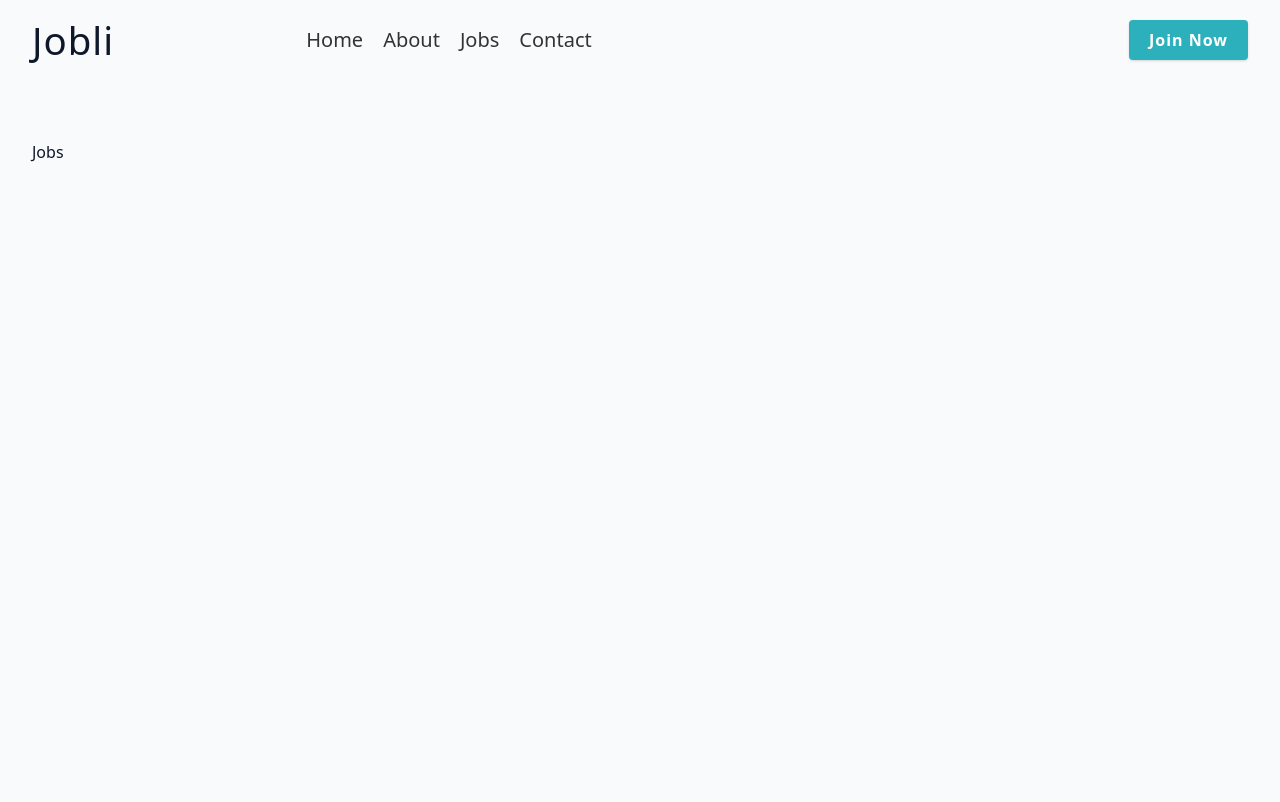
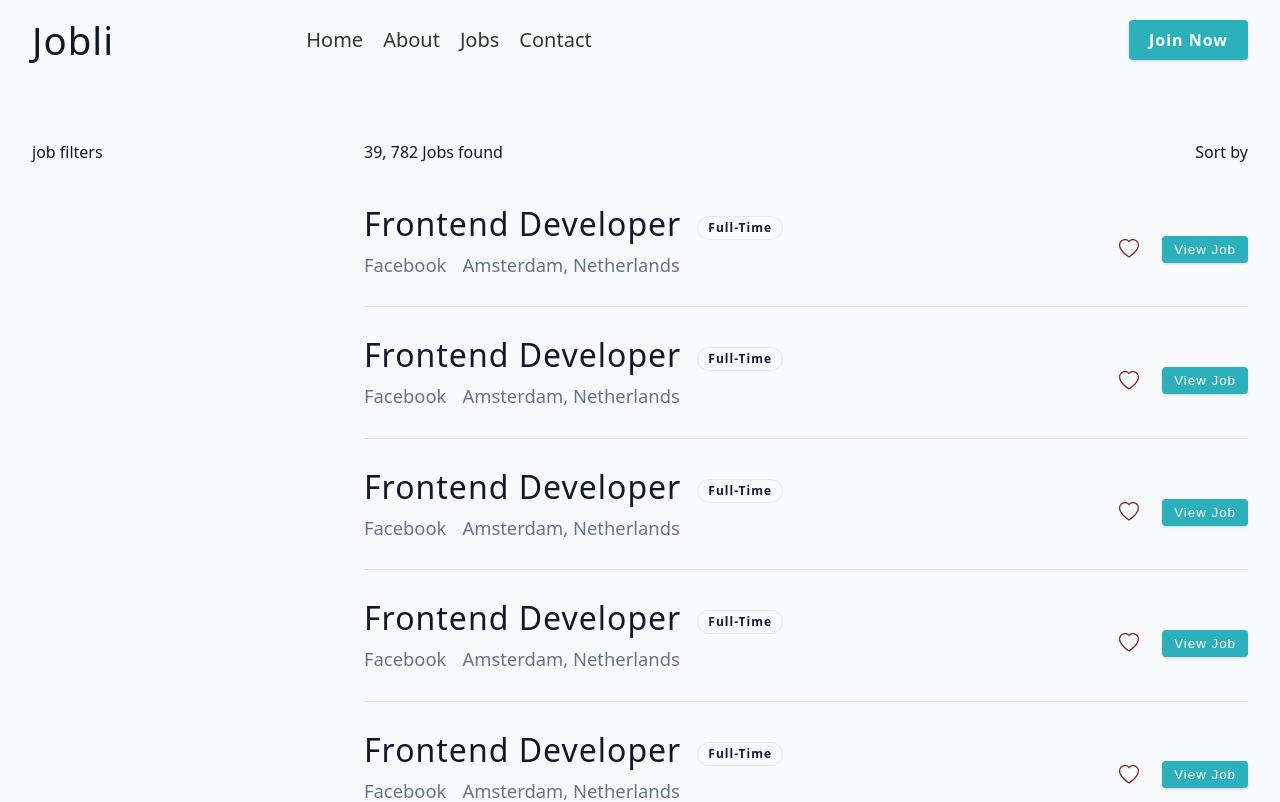
Before and after one commit to Jon-Felipe/jobli, a React (Vite) app in the folder client/: page /jobs in a window 1280 px wide. Shown: the top 802 px of the page. Built offline with nearby package versions, Linux system fonts and the light colour scheme.

Commit message:
displaying jobs

```diff
--- a/client/src/components/JobCard.tsx
+++ b/client/src/components/JobCard.tsx
@@ -40,7 +40,6 @@ const Wrapper = styled.article`
   justify-content: space-between;
   width: 100%;
   border-bottom: 1px solid var(--red-light);
-  max-width: 800px;
   margin: 1rem auto;
   padding: 1rem 0;
   text-align: left;
--- a/client/src/pages/Home.tsx
+++ b/client/src/pages/Home.tsx
@@ -54,12 +54,14 @@ function Home({}: Props) {
       </section>
       {/* recent jobs */}
       <section className='recent-jobs'>
+        <div className='recent-jobs__content'>
           <h4 className='recent-jobs__title'>Recently Added Jobs</h4>
           <h1 className='recent-jobs__subtitle'>Featured Jobs</h1>
           <div className='recent-jobs__cards'>
             {dummy_jobs.map((job) => (
               <JobCard key={job.id} job={job} />
             ))}
+          </div>
         </div>
       </section>
     </Wrapper>
@@ -141,6 +143,10 @@ const Wrapper = styled.div`
     padding: 4rem 2rem;
     text-align: center;
   }
+  .recent-jobs__content {
+    max-width: 800px;
+    margin: 0 auto;
+  }
   .recent-jobs__title {
     color: var(--grey-500);
     font-size: 1.25rem;
--- a/client/src/pages/Jobs.tsx
+++ b/client/src/pages/Jobs.tsx
@@ -1,9 +1,26 @@
 import styled from 'styled-components';
+import { dummy_jobs } from '../utils/constants';
+import JobCard from '../components/JobCard';
 
 type Props = {};
 
 function Jobs({}: Props) {
-  return <Wrapper>Jobs</Wrapper>;
+  return (
+    <Wrapper>
+      <section className='filters'>job filters</section>
+      <section className='jobs'>
+        <div className='jobs__header'>
+          <p>39, 782 Jobs found</p>
+          <div className='jobs__sort'>Sort by</div>
+        </div>
+        <div className='jobs__content'>
+          {dummy_jobs.map((job) => (
+            <JobCard key={job.id} job={job} />
+          ))}
+        </div>
+      </section>
+    </Wrapper>
+  );
 }
 
 export default Jobs;
@@ -13,4 +30,18 @@ const Wrapper = styled.div`
   max-width: 1320px;
   margin: 4rem auto;
   padding: 0 2rem;
+  display: grid;
+  .filters {
+    margin-bottom: 2rem;
+  }
+  .jobs__header {
+    display: flex;
+    align-items: center;
+    justify-content: space-between;
+    margin-bottom: 2rem;
+  }
+  @media (min-width: 1024px) {
+    grid-template-columns: 300px 1fr;
+    column-gap: 2rem;
+  }
 `;
```
Lines whose indentation alone changed are shown as unchanged.
